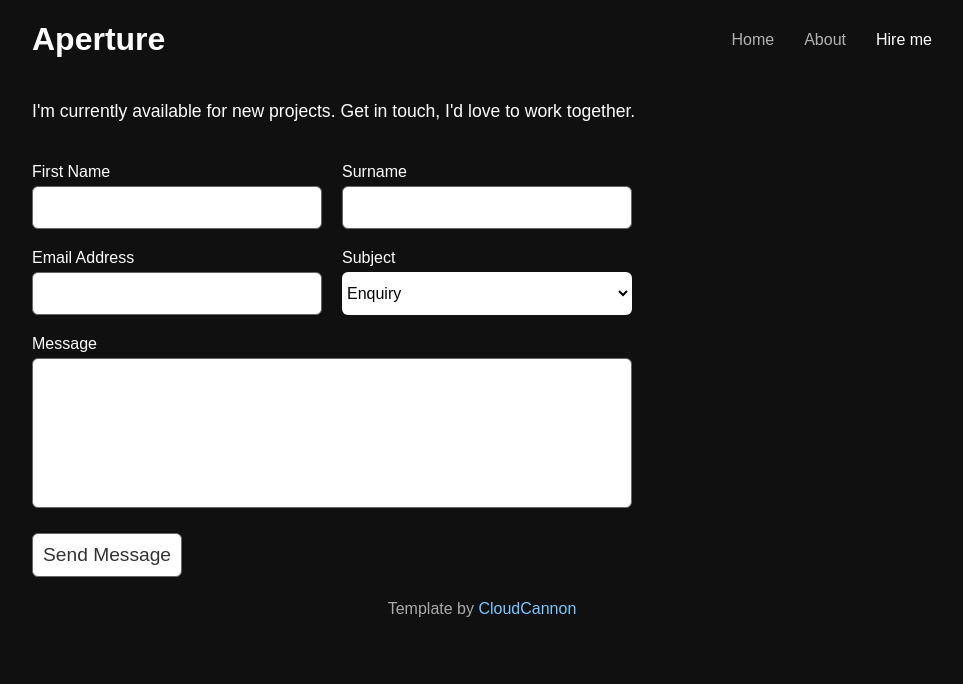
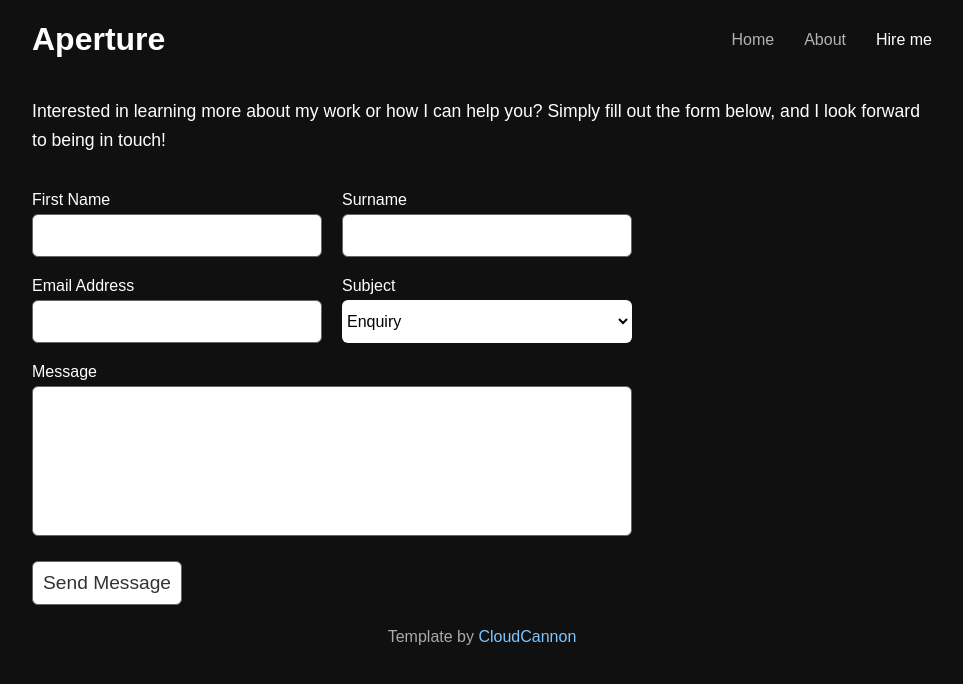
Before and after one commit to nsok1007/photography-archive, a Jekyll site: the page built from contact.html, in a window 1280 px wide. Shown: the top 684 px of the page, without its empty margins (158-1121 px from the left). Built offline with Jekyll 4.4.1, drawn with Linux system fonts in a browser that asks for light colours; some web fonts are replaced.

Commit message:
Update contact.html
Edited the html to reflect my own info

```diff
--- a/contact.html
+++ b/contact.html
@@ -1,7 +1,8 @@
 ---
 title: Contact
 ---
-<p class="editable">I'm currently available for new projects. Get in touch, I'd love to work together.</p>
+<p class="editable">Interested in learning more about my work or how I can help you? Simply fill out the form below, and I look forward
+to being in touch!</p>
 
 <form method="post" action="{{ site.baseurl }}/contact-success/">
 		<input type="hidden" name="_to" value="{{ site.data.email }}" />
```
